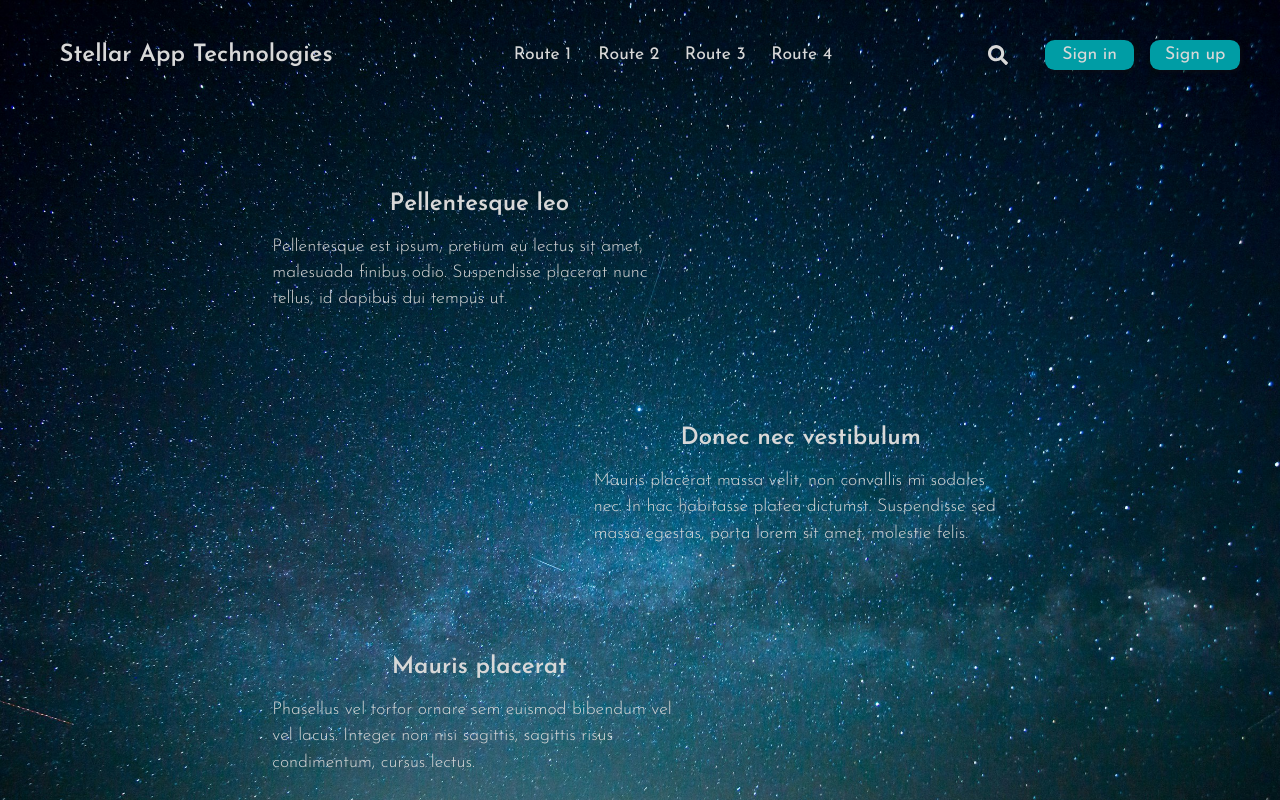
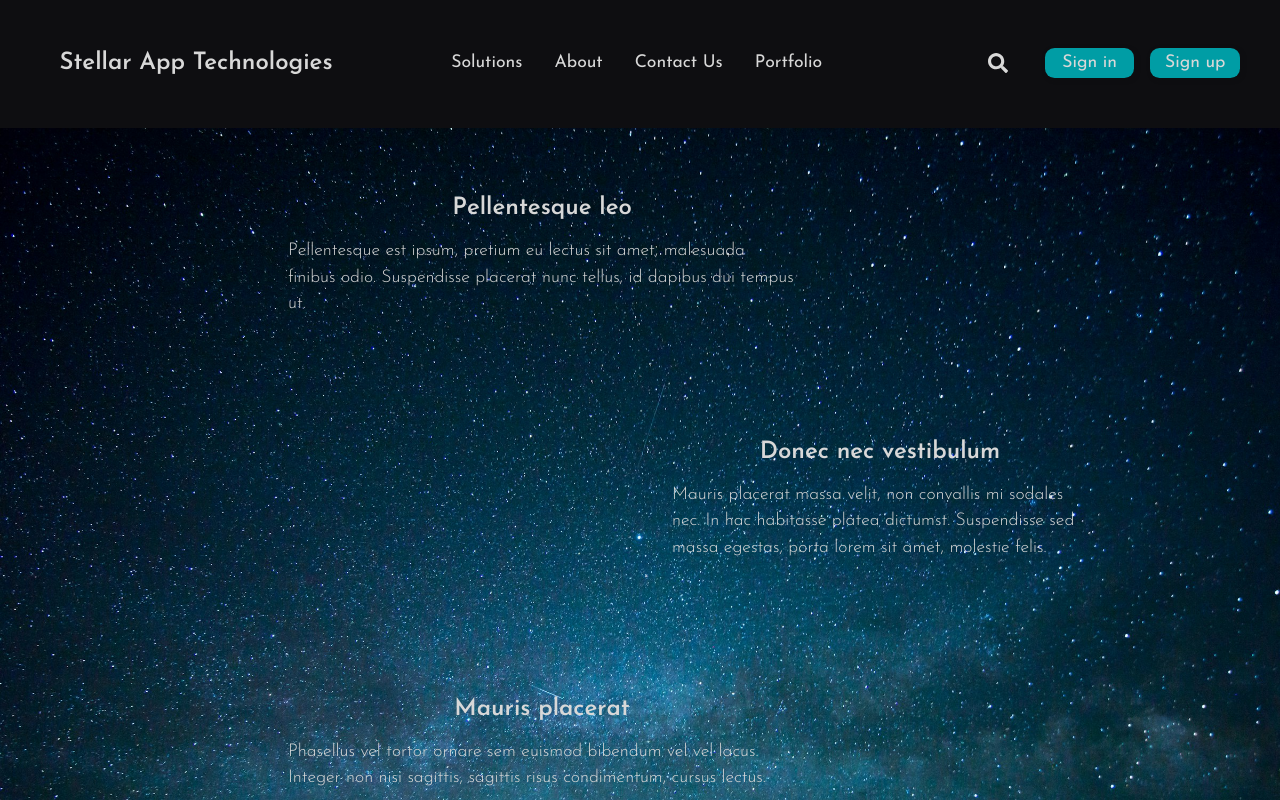
Before and after one commit to MrMostellar/stellar-app-technologies, a Next.js app: page / in a window 1280 px wide. Shown: the top 800 px of the page. Built offline with nearby package versions, Linux system fonts and the light colour scheme.

Commit message:
Added routes and new pages for future content as well as more optimization for different screen sizes

```diff
--- a/app/components/Header/Header.tsx
+++ b/app/components/Header/Header.tsx
@@ -1,15 +1,18 @@
 import { FaBars, FaSearch } from "react-icons/fa";
 import NavBar from "./NavBar";
+import Link from "next/link";
 
 export default function Header() {
   return (
     <>
       <button className="flex flex-[1.25] justify-center items-center p-2">
-        <p className="titleText">Stellar App Technologies</p>
+        <Link href="/" className="titleText">
+          Stellar App Technologies
+        </Link>
       </button>
 
       <div className="items-center justify-center xs:hidden lg:flex lg:flex-[2]">
-        <nav className="flex flex-1 max-w-[60%]">
+        <nav className="flex flex-1 -translate-x-16 max-w-[60%]">
           <NavBar />
         </nav>
       </div>
--- a/app/components/Header/data/CustomizeNavData.tsx
+++ b/app/components/Header/data/CustomizeNavData.tsx
@@ -8,31 +8,31 @@ export interface Nav {
 }
 
 const navStyles: string =
-  "px-2 text-nowrap navText flex flex-1 items-center justify-center";
+  "px-2 mx-2 text-nowrap navText flex flex-1 items-center justify-center";
 
 export const NavData: Nav[] = [
   {
     id: 0,
-    title: "Route 1",
-    href: "",
+    title: "Solutions",
+    href: "../../pages/solutions",
     navStyle: navStyles,
   },
   {
     id: 1,
-    title: "Route 2",
-    href: "",
+    title: "About",
+    href: "../../pages/about",
     navStyle: navStyles,
   },
   {
     id: 2,
-    title: "Route 3",
-    href: "",
+    title: "Contact Us",
+    href: "../../pages/contact",
     navStyle: navStyles,
   },
   {
     id: 3,
-    title: "Route 4",
-    href: "",
+    title: "Portfolio",
+    href: "../../pages/portfolio",
     navStyle: navStyles,
   },
 ];
--- a/app/components/Hero.tsx
+++ b/app/components/Hero.tsx
@@ -3,7 +3,7 @@ import React from "react";
 export default function Hero() {
   return (
     <>
-      <div className="p-1 sm:p-4 flex flex-col col-start-1 col-span-12 row-start-1 row-span-2 md:col-start-2 md:col-span-6 md:row-span-3 justify-center items-center rounded-3xl m-1 sm:m-4">
+      <div className="p-1 sm:p-4 flex flex-col col-start-1 col-span-12 row-start-1 row-span-2 md:col-start-2 md:col-span-6 md:row-start-1 md:row-span-3 justify-center items-center rounded-3xl m-1 sm:m-4">
         <h1 className="titleText p-4 text-lg">Pellentesque leo</h1>
         <p className="paragraphText">
           Pellentesque est ipsum, pretium eu lectus sit amet, malesuada finibus
@@ -18,7 +18,7 @@ export default function Hero() {
           sit amet, molestie felis.
         </p>
       </div>
-      <div className="p-1 sm:p-4 flex flex-col col-start-1 col-span-12 row-start-5 row-span-2 md:col-start-2 md:row-start-9 md:col-span-6 md:row-span-3 justify-center items-center rounded-3xl m-1 sm:m-4">
+      <div className="p-1 sm:p-4 flex flex-col col-start-1 col-span-12 row-start-5 row-span-2 md:col-start-2 md:row-start-7 md:col-span-6 md:row-span-3 justify-center items-center rounded-3xl m-1 sm:m-4">
         <h1 className="titleText p-4 text-lg">Mauris placerat</h1>
         <p className="paragraphText">
           Phasellus vel tortor ornare sem euismod bibendum vel vel lacus.
--- a/app/globals.css
+++ b/app/globals.css
@@ -57,7 +57,48 @@ a{
     padding: 1px;
 }
 
+nav > a::before {
+    height: 2px;
+    right: 4px;
+    top: 0;
+    width: 0;
+    content: '';
+    background: var(--complimentary);
+    position: absolute;
+    transition: width .3s;
+}
+
 nav > a::after{
+    height: 2px;
+    left: 4px;
+    bottom: 0;
+    width: 0;
+    content: '';
+    background: var(--complimentary);
+    position: absolute;
+    transition: width .3s;
+}
+
+nav > a:hover:before {
+    width: 100%;
+}
+
+nav > a:hover:after{
+    width: 100%;
+}
+
+button > a::before {
+    height: 2px;
+    right: 10px;
+    top: 0;
+    width: 0;
+    content: '';
+    background: var(--complimentary);
+    position: absolute;
+    transition: width .3s;
+}
+
+button > a::after{
     height: 2px;
     left: 10px;
     bottom: 0;
@@ -68,6 +109,10 @@ nav > a::after{
     transition: width .3s;
 }
 
-nav > a:hover:after{
-    width: 80%;
+button > a:hover:before {
+    width: 100%;
 }
+
+button > a:hover:after{
+    width: 100%;
+}
--- a/app/layout.tsx
+++ b/app/layout.tsx
@@ -19,10 +19,10 @@ export default function RootLayout({
         <meta name="viewport" content="width=device-width, initial-scale=1.0" />
       </head>
       <body className="font-main text-[var(--text)] flex flex-col min-h-[100vh] overflow-y-auto">
-        <header className="z-10 absolute top-0 flex flex-1 flex-row w-[100%] py-6 px-2">
+        <header className="z-10 absolute top-2 flex flex-1 flex-row w-[100%] py-6 px-2">
           <Header />
         </header>
-        <main className="flex-[5] bg-[var(--primary)]">{children}</main>
+        <main className="flex-[5] bg-[var(--primary)] pt-32">{children}</main>
         <footer className="bg-[var(--secondary)] flex-1 flex flex-col text-center">
           <Footer />
         </footer>
--- a/app/page.tsx
+++ b/app/page.tsx
@@ -3,10 +3,10 @@ import Hero from "./components/Hero";
 export default function Home() {
   return (
     <>
-      <section className="text-[0.rem] px-10 md:px-40 z-1 bg-[url('/images/bgSpace1.jpg')] bg-no-repeat bg-cover pt-32 grid min-h-[101vh] min-w-[100%] grid-cols-12 grid-rows-6 md:grid-cols-24 md:grid-rows-24 gap-1">
+      <section className="text-[0.rem] px-10 md:px-40 z-1 bg-[url('/images/bgSpace1.jpg')] bg-no-repeat bg-cover grid min-h-[101vh] min-w-[100%] grid-cols-12 grid-rows-6 md:grid-cols-10 md:grid-rows-10 gap-1">
         <Hero />
       </section>
-      <section className="m-12 pb-10 py-2 px-6 rounded-3xl flex flex-col items-center gap-3 text-[1rem]">
+      <section className="m-12 px-10 lg:px-40 pb-10 py-2 rounded-3xl flex flex-col items-center gap-3 text-[1rem]">
         <h1 className="titleText pb-12 text-3xl">Lorem Ipsum</h1>
         <p className="paragraphText">
           Lorem ipsum dolor sit amet, consectetur adipiscing elit. Vestibulum
--- a/app/pages/about/page.tsx
+++ b/app/pages/about/page.tsx
@@ -1,9 +1,9 @@
 import React from "react";
 
-export default function page() {
+export default function AboutPage() {
   return (
-    <div className="flex-[3] bg-green-300">
-      <h1>Body</h1>
-    </div>
+    <section className="flex-[3] justify-center items-center translate-y-">
+      <h1>About</h1>
+    </section>
   );
 }
--- /dev/null
+++ b/app/pages/contact/page.tsx
@@ -0,0 +1,9 @@
+import React from "react";
+
+export default function ContactPage() {
+  return (
+    <section>
+      <h1>Contact</h1>
+    </section>
+  );
+}
--- /dev/null
+++ b/app/pages/portfolio/page.tsx
@@ -0,0 +1,9 @@
+import React from "react";
+
+export default function page() {
+  return (
+    <section>
+      <h1>Portfolio</h1>
+    </section>
+  );
+}
--- /dev/null
+++ b/app/pages/solutions/page.tsx
@@ -0,0 +1,9 @@
+import React from "react";
+
+export default function page() {
+  return (
+    <section>
+      <h1>Solutions</h1>
+    </section>
+  );
+}
```
